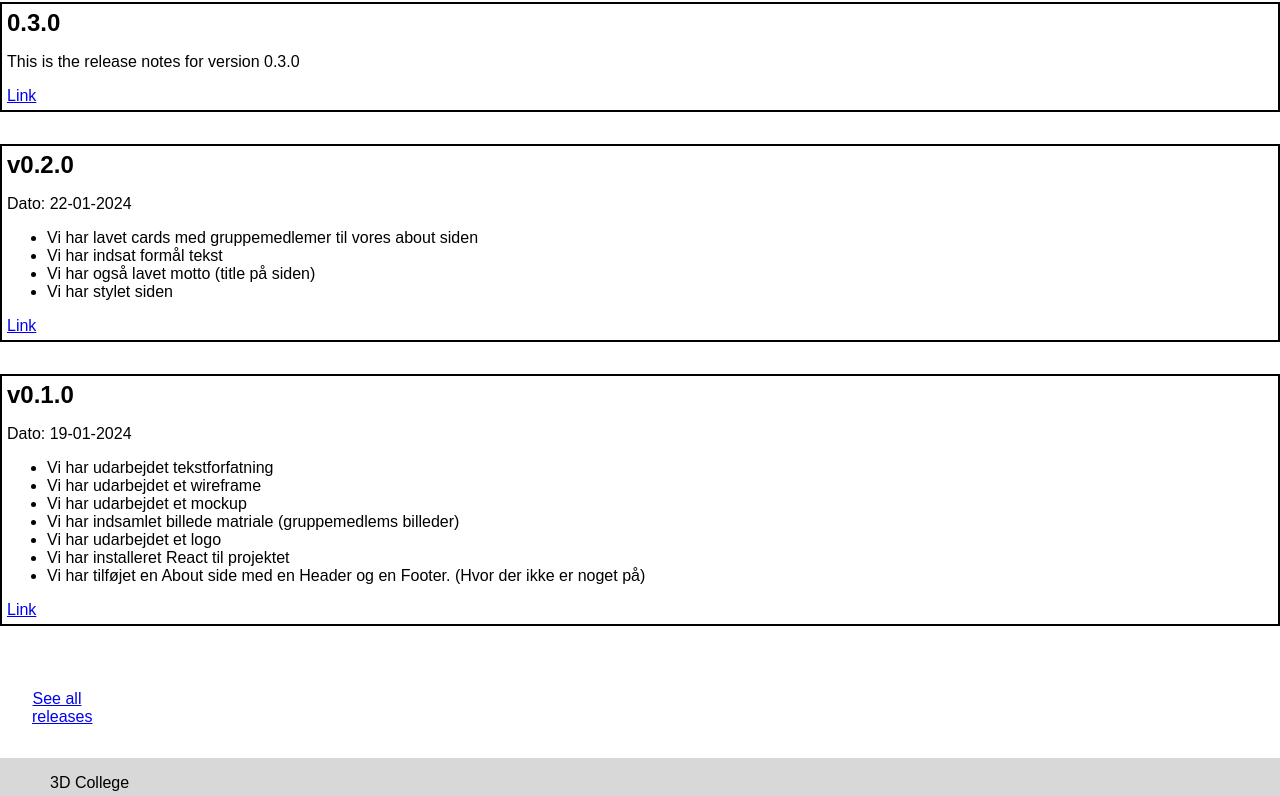
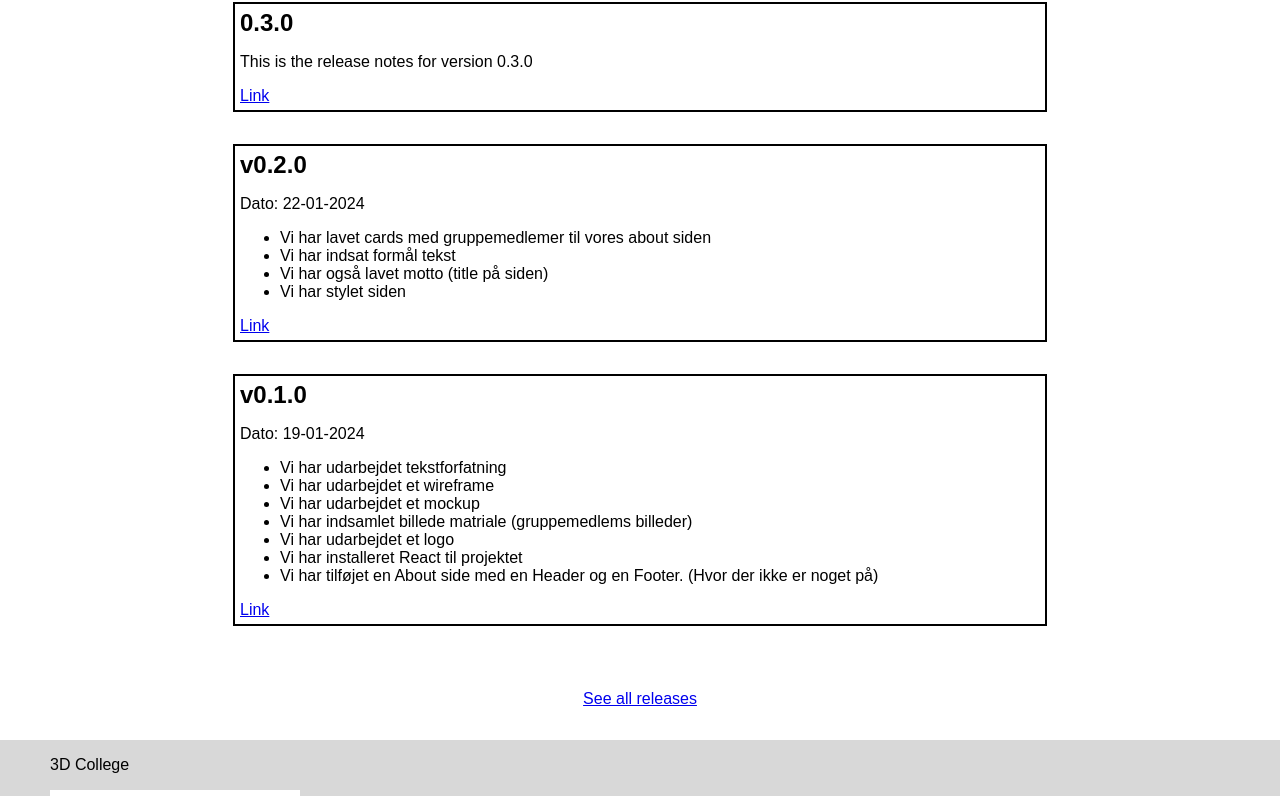
Before and after one commit to lmbek/Webit-Scrum-Project-1, a React (Vite) app in the folder frontend/: page /release in a window 1280 px wide. Shown: the part 447-1243 px from the top of the page. Built offline with nearby package versions, Linux system fonts and the light colour scheme.

Commit message:
releases.module.css: Modified * Fixed styling on see all

```diff
--- a/frontend/src/pages/releases/releases.module.css
+++ b/frontend/src/pages/releases/releases.module.css
@@ -7,7 +7,8 @@
 	border: 2px solid black;
 	padding: 5px;
 	margin: 2rem auto;
-	max-width: 1280px;
+	width: 800px;
+	max-width: calc(100% - 2rem);
 }
 
 h2{
@@ -20,7 +21,7 @@ h1{
 
 .seeAll {
 	flex: 100%;
-	width: 50px;
 	text-align: center;
 	padding: 2rem;
+	text-align: center;
 }
```
